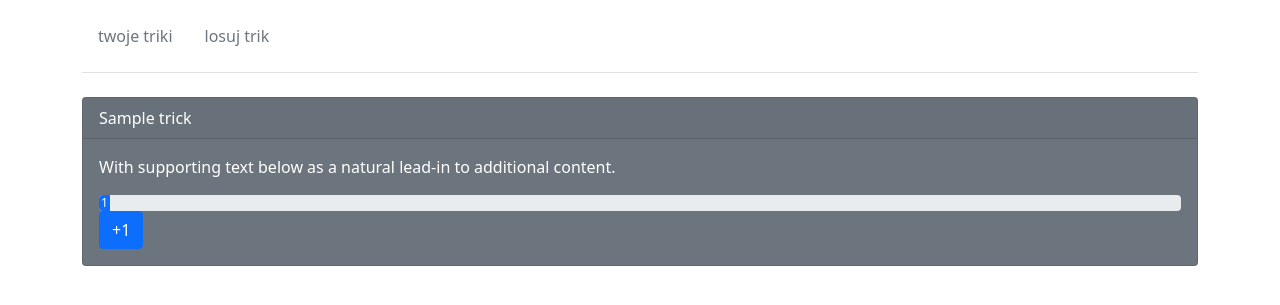
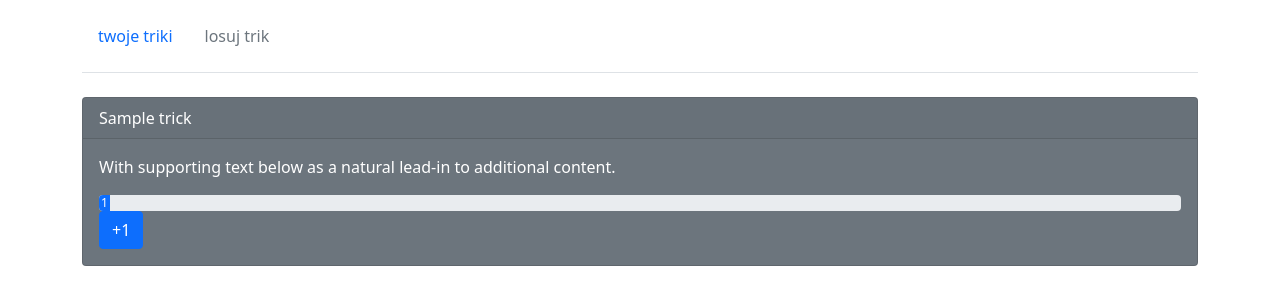
Before and after one commit to g0sie/kendama-progress-tracker, a Django app: page /tricks/ in a window 1280 px wide. Shown: the top 305 px of the page. Run offline with Django 4.2, Linux system fonts and the light colour scheme; a user stored in the database is signed in; tables that the repository leaves empty hold one stand-in row (values such as "Sample post").

Commit message:
active user_tricks link

```diff
--- a/main/templates/main/base.html
+++ b/main/templates/main/base.html
@@ -15,7 +15,7 @@
         <header class="d-flex flex-wrap align-items-center justify-content-center justify-content-md-between py-3 mb-4 border-bottom">
             <ul class="nav nav-pills nav-fill">
               <li class="nav-item">
-                <a class="nav-link disabled">twoje triki</a>
+                <a class="nav-link" href="{% url 'tricks:user_tricks' %}">twoje triki</a>
               </li>
               <li class="nav-item">
                 <a class="nav-link disabled">losuj trik</a>
--- a/ykt/urls.py
+++ b/ykt/urls.py
@@ -18,5 +18,6 @@ from django.urls import path, include
 
 urlpatterns = [
     path('admin/', admin.site.urls),
+    path('', include('main.urls')),
     path('tricks/', include('tricks.urls')),
 ]
```
